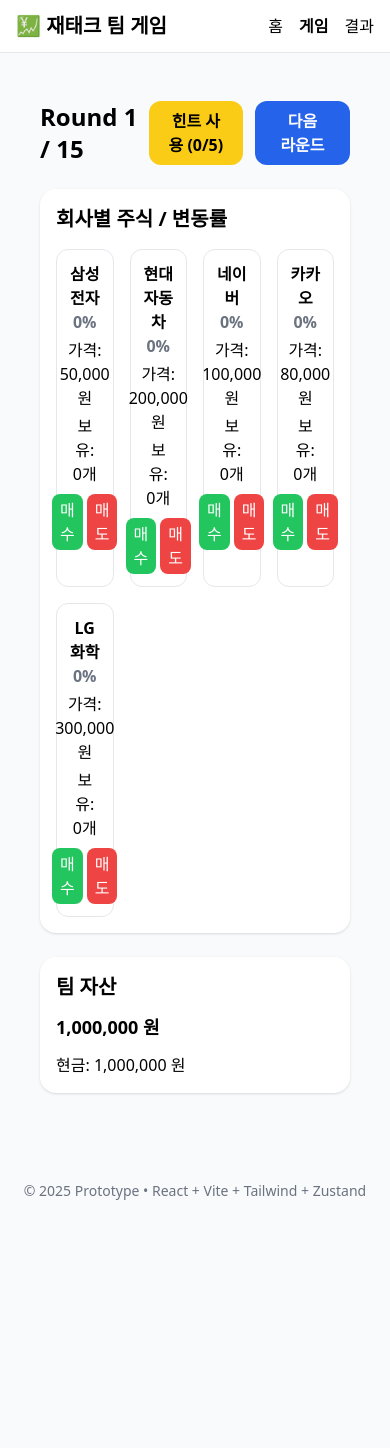
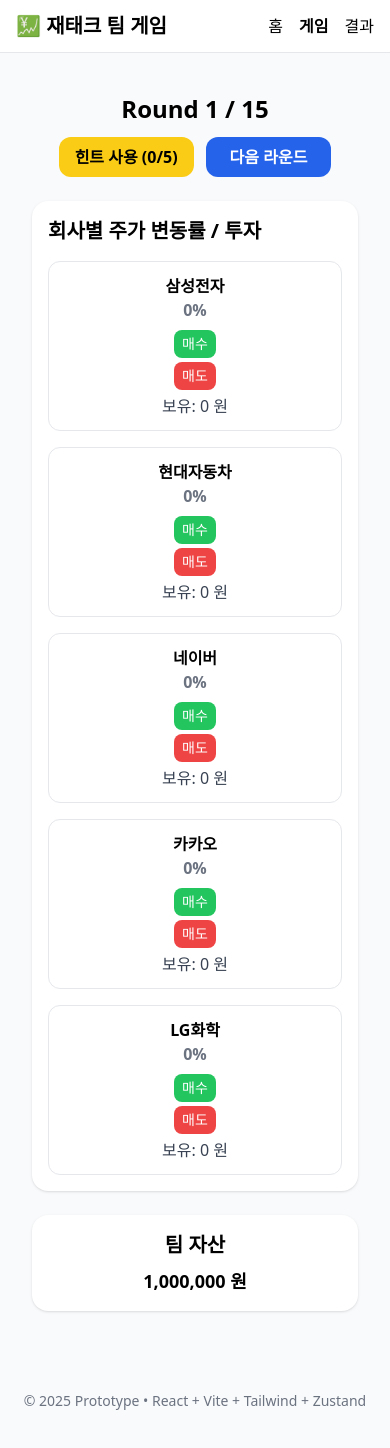
Before and after one commit to seonyeong1111/eco-effect, a React (Vite) app: page /game in a window 390 px wide. Shown: the top 1448 px of the page. Before the commit the page ends 1241 px from the top, so only its background shows below. Built offline with nearby package versions, Linux system fonts and the light colour scheme.

Commit message:
feat: 반응형 구현

```diff
--- a/src/pages/Game.jsx
+++ b/src/pages/Game.jsx
@@ -1,12 +1,12 @@
-import React, { useState } from "react";
+import React, { useState, useEffect } from "react";
 import { useNavigate } from "react-router-dom";
 
 const companies = [
-  { id: 1, name: "삼성전자", basePrice: 50000 },
-  { id: 2, name: "현대자동차", basePrice: 200000 },
-  { id: 3, name: "네이버", basePrice: 100000 },
-  { id: 4, name: "카카오", basePrice: 80000 },
-  { id: 5, name: "LG화학", basePrice: 300000 },
+  { id: 1, name: "삼성전자" },
+  { id: 2, name: "현대자동차" },
+  { id: 3, name: "네이버" },
+  { id: 4, name: "카카오" },
+  { id: 5, name: "LG화학" },
 ];
 
 export default function Game() {
@@ -14,18 +14,16 @@
   const totalRounds = 15;
 
   const [round, setRound] = useState(1);
-  const [cash, setCash] = useState(1000000);
+  const [cash, setCash] = useState(1000000); // 현금
   const [holdings, setHoldings] = useState(
     companies.reduce((acc, c) => ({ ...acc, [c.id]: 0 }), {})
   );
-  const [prices, setPrices] = useState(
-    companies.reduce((acc, c) => ({ ...acc, [c.id]: c.basePrice }), {})
+  const [returns, setReturns] = useState(
+    companies.map((c) => ({ ...c, change: 0 }))
   );
-  const [changes, setChanges] = useState(
-    companies.reduce((acc, c) => ({ ...acc, [c.id]: 0 }), {})
-  );
+  const [showHint, setShowHint] = useState(false);
   const [hintCount, setHintCount] = useState(0);
-  const [showHint, setShowHint] = useState(false);
+
   const maxHints = 5;
   const hints = [
     "IT 산업 성장 예상",
@@ -35,60 +33,77 @@
     "금리 인상 가능성",
   ];
 
+  // 상태 디버깅
+  useEffect(() => {
+    console.log("===== 상태 확인 =====");
+    console.log("Round:", round);
+    console.log("Cash:", cash);
+    console.log("Holdings:", holdings);
+    console.log("Returns:", returns);
+    const totalAssets =
+      cash + Object.values(holdings).reduce((sum, val) => sum + val, 0);
+    console.log("총 자산(현금+주식):", totalAssets);
+    console.log("====================");
+  }, [round, cash, holdings, returns]);
+
   const handleUseHint = () => {
-    if (hintCount >= maxHints)
-      return alert("힌트는 최대 5회만 사용 가능합니다!");
+    if (hintCount >= maxHints) {
+      alert("힌트는 최대 5회만 사용 가능합니다!");
+      return;
+    }
     setHintCount(hintCount + 1);
     setShowHint(true);
   };
 
-  const handleBuy = (id) => {
-    const price = prices[id];
-    if (cash >= price) {
-      setCash(cash - price);
-      setHoldings({ ...holdings, [id]: holdings[id] + 1 });
+  const handleBuy = (companyId, amount) => {
+    if (cash < amount) return;
+    setCash(cash - amount);
+    setHoldings((prev) => ({ ...prev, [companyId]: prev[companyId] + amount }));
+  };
+
+  const handleSell = (companyId, amount) => {
+    if (holdings[companyId] < amount) return;
+    setCash(cash + amount);
+    setHoldings((prev) => ({ ...prev, [companyId]: prev[companyId] - amount }));
+  };
+
+  const handleNextRound = () => {
+    // 랜덤 주가 변동 (-20% ~ +20%)
+    const newReturns = companies.map((c) => ({
+      ...c,
+      change: parseFloat((Math.random() * 40 - 20).toFixed(2)),
+    }));
+    setReturns(newReturns);
+
+    // 주식 가치 반영
+    let newHoldings = {};
+    companies.forEach((c) => {
+      const oldValue = holdings[c.id] || 0;
+      const newValue = Math.round(
+        oldValue * (1 + newReturns.find((r) => r.id === c.id).change / 100)
+      );
+      newHoldings[c.id] = newValue;
+    });
+    setHoldings(newHoldings);
+
+    if (round >= totalRounds) {
+      const totalAssets =
+        cash + Object.values(newHoldings).reduce((sum, val) => sum + val, 0);
+      navigate("/result", { state: { assets: totalAssets } });
     } else {
-      alert("현금이 부족합니다!");
+      setRound(round + 1);
+      setShowHint(false);
     }
   };
 
-  const handleSell = (id) => {
-    if (holdings[id] > 0) {
-      setCash(cash + prices[id]);
-      setHoldings({ ...holdings, [id]: holdings[id] - 1 });
-    } else {
-      alert("보유 주식이 없습니다!");
-    }
-  };
-
-  const handleNextRound = () => {
-    const newPrices = {};
-    const newChanges = {};
-    companies.forEach((c) => {
-      const changePercent = parseFloat((Math.random() * 40 - 20).toFixed(2));
-      const newPrice = Math.max(
-        1,
-        Math.round(prices[c.id] * (1 + changePercent / 100))
-      );
-      newPrices[c.id] = newPrice;
-      newChanges[c.id] = changePercent;
-    });
-    setPrices(newPrices);
-    setChanges(newChanges);
-    setRound(round + 1);
-  };
-
-  const totalAssets =
-    cash + companies.reduce((sum, c) => sum + holdings[c.id] * prices[c.id], 0);
-
   return (
-    <div className="p-6 space-y-6">
-      {/* 라운드 정보 */}
-      <div className="flex justify-between items-center">
+    <div className="p-4 md:p-6 space-y-6 max-w-screen-md mx-auto">
+      {/* 라운드 / 버튼 */}
+      <div className="flex flex-col sm:flex-row justify-between items-center gap-3">
         <h1 className="text-2xl font-bold">
           Round {round} / {totalRounds}
         </h1>
-        <div className="flex gap-3">
+        <div className="flex gap-3 flex-wrap">
           <button
             onClick={handleUseHint}
             disabled={hintCount >= maxHints}
@@ -101,11 +116,7 @@
             힌트 사용 ({hintCount}/{maxHints})
           </button>
           <button
-            onClick={() =>
-              round >= totalRounds
-                ? navigate("/result", { state: { assets: totalAssets } })
-                : handleNextRound()
-            }
+            onClick={handleNextRound}
             className="px-6 py-2 bg-blue-600 text-white rounded-xl hover:bg-blue-700 font-semibold"
           >
             {round >= totalRounds ? "최종 결과 보기" : "다음 라운드"}
@@ -116,7 +127,7 @@
       {/* 힌트 모달 */}
       {showHint && (
         <div className="fixed inset-0 flex items-center justify-center bg-black/50">
-          <div className="bg-white p-6 rounded-xl shadow-lg w-96 text-center">
+          <div className="bg-white p-4 md:p-6 rounded-xl shadow-lg max-w-[90vw] text-center">
             <h2 className="text-xl font-bold mb-4">💡 투자 힌트</h2>
             <p className="text-gray-700 mb-4">
               {hints[Math.floor(Math.random() * hints.length)]}
@@ -131,11 +142,15 @@
         </div>
       )}
 
-      {/* 회사별 주식 및 변동률 */}
+      {/* 회사별 투자 */}
       <div className="bg-white p-4 rounded-2xl shadow space-y-4">
-        <h2 className="text-xl font-semibold">회사별 주식 / 변동률</h2>
-        <div className="grid grid-cols-4 gap-4 text-center">
-          {companies.map((c) => (
+        <h2 className="text-xl font-semibold mb-2">
+          회사별 주가 변동률 / 투자
+        </h2>
+        <div className="grid grid-cols-1 sm:grid-cols-2 md:grid-cols-4 gap-4 text-center">
+          {companies.map((c) => {
+            const ret = returns.find((r) => r.id === c.id)?.change || 0;
+            return (
               <div
                 key={c.id}
                 className="border rounded-xl p-3 flex flex-col items-center"
@@ -143,43 +158,47 @@
                 <span className="font-semibold">{c.name}</span>
                 <span
                   className={`font-bold ${
-                  changes[c.id] > 0
+                    ret > 0
                       ? "text-red-500"
-                    : changes[c.id] < 0
+                      : ret < 0
                       ? "text-blue-500"
                       : "text-gray-500"
                   }`}
                 >
-                {changes[c.id] > 0 ? `+${changes[c.id]}%` : `${changes[c.id]}%`}
+                  {ret > 0 ? `+${ret}%` : `${ret}%`}
                 </span>
-              <span className="mt-1">
-                가격: {prices[c.id].toLocaleString()}원
-              </span>
-              <span className="mt-1">보유: {holdings[c.id]}개</span>
-              <div className="flex gap-1 mt-2">
+                <div className="flex flex-col sm:flex-row gap-1 mt-2">
                   <button
-                  onClick={() => handleBuy(c.id)}
-                  className="px-2 py-1 bg-green-500 text-white rounded-lg"
+                    onClick={() => handleBuy(c.id, 100000)}
+                    className="px-2 py-1 bg-green-500 text-white rounded-lg text-sm md:text-base"
                   >
                     매수
                   </button>
                   <button
-                  onClick={() => handleSell(c.id)}
-                  className="px-2 py-1 bg-red-500 text-white rounded-lg"
+                    onClick={() => handleSell(c.id, 100000)}
+                    className="px-2 py-1 bg-red-500 text-white rounded-lg text-sm md:text-base"
                   >
                     매도
                   </button>
                 </div>
+                <span className="mt-1 text-gray-700">
+                  보유: {holdings[c.id].toLocaleString()} 원
+                </span>
               </div>
-          ))}
+            );
+          })}
         </div>
       </div>
 
       {/* 팀 자산 */}
-      <div className="bg-white p-4 rounded-2xl shadow space-y-3">
+      <div className="bg-white p-4 rounded-2xl shadow space-y-2 text-center">
         <h2 className="text-xl font-semibold">팀 자산</h2>
-        <p className="text-lg font-bold">{totalAssets.toLocaleString()} 원</p>
-        <p>현금: {cash.toLocaleString()} 원</p>
+        <p className="text-lg md:text-xl font-bold">
+          {(
+            cash + Object.values(holdings).reduce((sum, val) => sum + val, 0)
+          ).toLocaleString()}{" "}
+          원
+        </p>
       </div>
     </div>
   );
```
Lines whose indentation alone changed are shown as unchanged.
